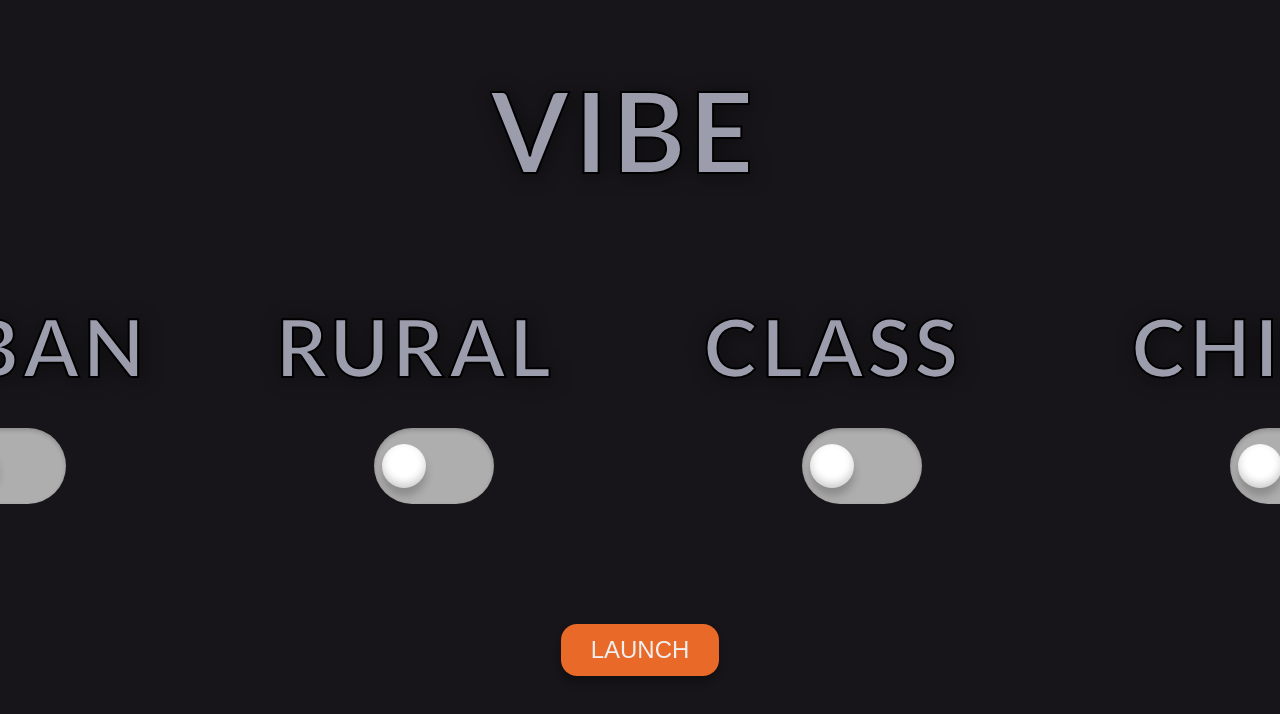
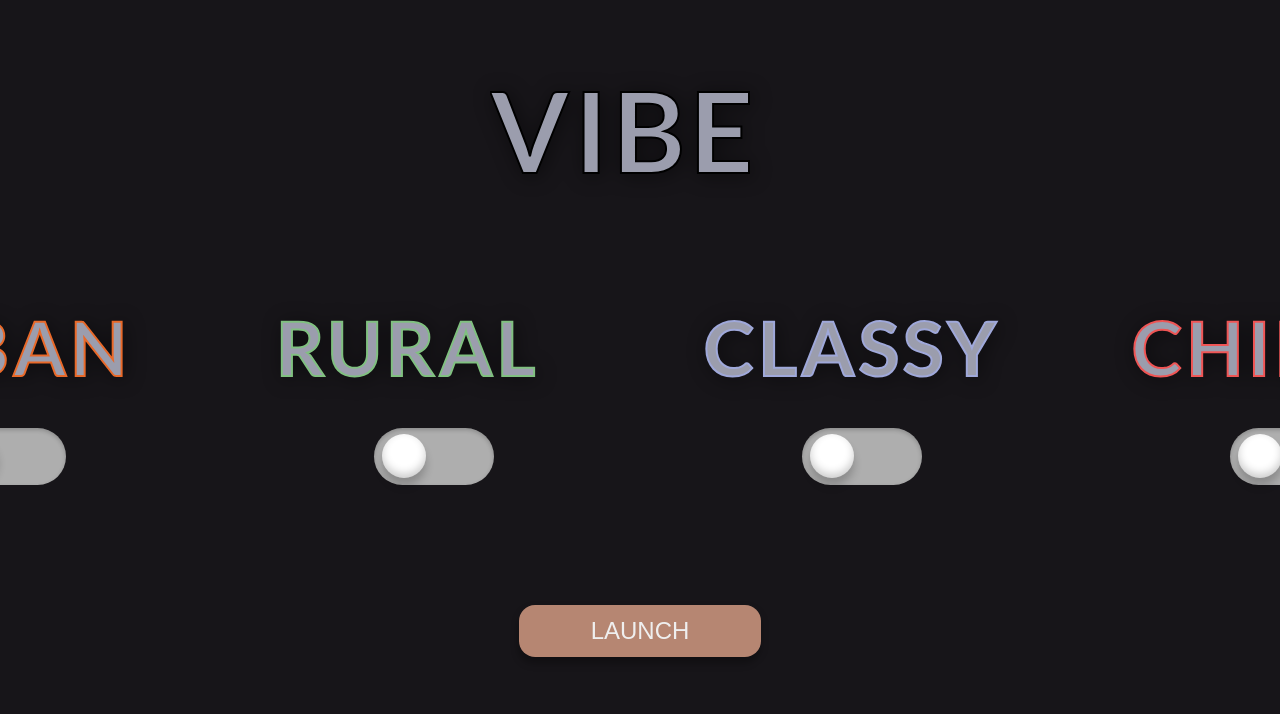
Before and after one commit to HatmanStack/react-threejs-website, a React (Create React App) app: page / in a window 1280 px wide. Shown: the top 714 px of the page. Built offline with nearby package versions, Linux system fonts and the light colour scheme; grey boxes are pictures that could not be loaded.

Commit message:
Launch Screen Colors

```diff
--- a/src/Environment.js
+++ b/src/Environment.js
@@ -14,6 +14,11 @@ const pointLightPositions = [
   { position: [-2, .57, 1.22], signName: ["lamp_back",'Button_Light_2'], sliderName: "Slider_2" },
   { position: [-2.1, .57, 5.05], signName: ["lamp_front", "Button_Light_1"], sliderName: "Slider_1" },
 ]
+
+const vibeToLight = [{ lightColor1: "#B68672", lightColor2: "#9E9149", lightColor3: "#E96929"},
+ { lightColor1: "#869582", lightColor2: "#72979D", lightColor3: "#80C080"},
+  { lightColor1: "#8F909D", lightColor2: "#A28A9B", lightColor3: "#9FA8DA"},
+  { lightColor1: "#BA827F", lightColor2: "#B38A3C", lightColor3: "#EF5555"}]
 
 export function Environment({ vibe, clickLight, lightIntensity, clickCount }) {
 
@@ -73,6 +78,21 @@ export function Environment({ vibe, clickLight, lightIntensity, clickCount }) {
     });
   }, [clickLight, clickCount]);
 
+  useEffect(() => {
+    setLightColors(prevColors => {
+      const newColors = { ...prevColors };
+      pointLightPositions.forEach((light, index) => {
+        light.signName.forEach(name => {
+          newColors[name] = vibeToLight[vibe].lightColor3;
+          if (index < 1) {
+            newColors[name] = vibeToLight[vibe].lightColor2;
+          }
+        });
+      });
+      return newColors;
+    });
+  }, [vibe]);
+
   return (
     <>
       <directionalLight position={[5, 5, 5]} intensity={1} shadow-mapSize={1024} castShadow />
--- a/src/LaunchScreen.js
+++ b/src/LaunchScreen.js
@@ -1,10 +1,33 @@
-import React, { useRef, useState } from 'react';
+import React, { useRef, useState, useEffect } from 'react';
 import {Checkbox} from './Checkbox';
 import './launch.css';
 
 export function LaunchScreen({ setVibe }) {
   const textAnimationRef = useRef(null);
   const [selectedVibe, setSelectedVibe] = useState(null);
+  const resetButtonRef = useRef(null);
+
+  useEffect(() => {
+    if (selectedVibe !== null && resetButtonRef.current) {
+      switch (selectedVibe) {
+        case '0':
+          resetButtonRef.current.style.setProperty('--hover-color', '#E96929');
+          break;
+        case '1':
+          resetButtonRef.current.style.setProperty('--hover-color', '#80C080');
+          break;
+        case '2':
+          resetButtonRef.current.style.setProperty('--hover-color', '#9FA8DA');
+          break;
+        case '3':
+          resetButtonRef.current.style.setProperty('--hover-color', '#EF5555');
+          break;
+        default:
+          resetButtonRef.current.style.setProperty('--hover-color', '#B68672');
+          break;
+      }
+    }
+  }, [selectedVibe]);
 
   const setAnimationName = (animationName) => {
     const element = textAnimationRef.current;
@@ -42,32 +65,32 @@ export function LaunchScreen({ setVibe }) {
     </svg>
     <div style={{ display: 'flex', flexDirection: 'row', justifyContent: 'center' }}>
       <div style={{ display: 'flex', flexDirection: 'column', justifyContent: 'center', alignItems: 'center', margin: '2em' }}>
-        <svg className="text-stroke" ref={textAnimationRef}>
+        <svg className="text-stroke-urban" ref={textAnimationRef}>
           <text y="50%" dy=".3em">URBAN</text>
         </svg>
         <Checkbox color="urban" active={selectedVibe === '0'} onClick={() => handleClick('0')} />
       </div>
-      <div style={{ display: 'flex', flexDirection: 'column', justifyContent: 'center', alignItems: 'center', margin: '2em' }}>
-        <svg className="text-stroke" ref={textAnimationRef}>
+      <div style={{ display: 'flex', flexDirection: 'column', justifyContent: 'center', alignItems: 'center', margin: '2em', }}>
+        <svg className="text-stroke-rural" ref={textAnimationRef} >
           <text y="50%" dy=".3em">RURAL</text>
         </svg>
         <Checkbox color="rural" active={selectedVibe === '1'} onClick={() => handleClick('1')} />
       </div>
       <div style={{ display: 'flex', flexDirection: 'column', justifyContent: 'center', alignItems: 'center', margin: '2em' }}>
-        <svg className="text-stroke" ref={textAnimationRef}>
-          <text y="50%" dy=".3em">CLASS</text>
+        <svg className="text-stroke-classy" ref={textAnimationRef}>
+          <text y="50%" dy=".3em">CLASSY</text>
         </svg>
         <Checkbox color="classy" active={selectedVibe === '2'} onClick={() => handleClick('2')} />
       </div>
       <div style={{ display: 'flex', flexDirection: 'column', justifyContent: 'center', alignItems: 'center', margin: '2em' }}>
-        <svg className="text-stroke" ref={textAnimationRef}>
+        <svg className="text-stroke-chill" ref={textAnimationRef}>
           <text y="50%" dy=".3em">CHILL</text>
         </svg>
         <Checkbox color="chill" active={selectedVibe === '3'} onClick={() => handleClick('3')} />
       </div>
 
     </div>
-    <button className="reset" onClick={handleLaunchClick}>
+    <button className="reset" ref={resetButtonRef}  onClick={handleLaunchClick}>
       LAUNCH
     </button>
     </div>
--- a/src/checkbox.css
+++ b/src/checkbox.css
@@ -10,7 +10,7 @@ body {
     position: relative;
     border-radius: 3.125em;
     width: 3.25em;
-    height: 1.875em;
+    height: 1.275em;
   }
 
   .toggle-checkbox {
@@ -37,11 +37,11 @@ body {
     box-shadow: inset 0 0.0625em 0.125em rgba(0, 0, 0, 0.2);
     transition: background-color 0.4s linear;
   }
+  .toggle-container.urban > .toggle-checkbox:checked + .toggle-track {
+    background-color: #E96929;
+  }
   .toggle-container.rural > .toggle-checkbox:checked + .toggle-track {
     background-color:  #80C080;
-  }
-  .toggle-container.urban > .toggle-checkbox:checked + .toggle-track {
-    background-color: #E96929;
   }
   .toggle-container.classy > .toggle-checkbox:checked + .toggle-track {
     background-color: #9FA8DA;
--- a/src/launch.css
+++ b/src/launch.css
@@ -5,6 +5,8 @@
 *::after {
     margin: 0;
     padding: 0;
+    --fill-color: #9b9dad;
+    --hover-color: #B68672;
 }
 
 body {
@@ -20,8 +22,8 @@ body {
     min-inline-size: 22.5rem;
 }
 
-.text-stroke, .title-stroke {
-    font-size: 5rem;
+.text-stroke-rural,.text-stroke-urban,.text-stroke-classy,.text-stroke-chill, .title-stroke {
+    font-size: 4.7rem;
     letter-spacing: 4px;
     fill: none;
     stroke: #000;
@@ -31,6 +33,18 @@ body {
     animation: textStrokeAnim 4000ms linear both;
     animation-iteration-count: 1;
 }
+.text-stroke-urban {
+    stroke: #E96929;
+}
+.text-stroke-rural {
+    stroke: #80C080;
+}
+.text-stroke-classy {
+    stroke: #9FA8DA;
+}
+.text-stroke-chill {
+    stroke: #EF5555;
+}
 
 .title-stroke {
     font-size: 7rem;
@@ -39,14 +53,18 @@ body {
 .reset {
     width: max-content;
     margin-inline: auto;
-    padding: 0.5em 1.25em;
+    padding: .5em 3em;
     font-size: 1.5rem;
     border-radius: 1rem;
     border: 0;
     margin: 3em;
     position: relative;
-    background-color:#E96929;
+    background-color:#B68672;
     color: #efefef;
+}
+
+.reset:hover {
+    background-color: var(--hover-color);
 }
 
 .reset::after,
@@ -100,7 +118,7 @@ body {
     100% {
         stroke-dasharray: 0%;
         stroke-dashoffset: 0%;
-        fill: #9b9dad;
+        fill: var(--fill-color);
         filter: drop-shadow(2px 2px 10px #0007);
     }
 }
```
